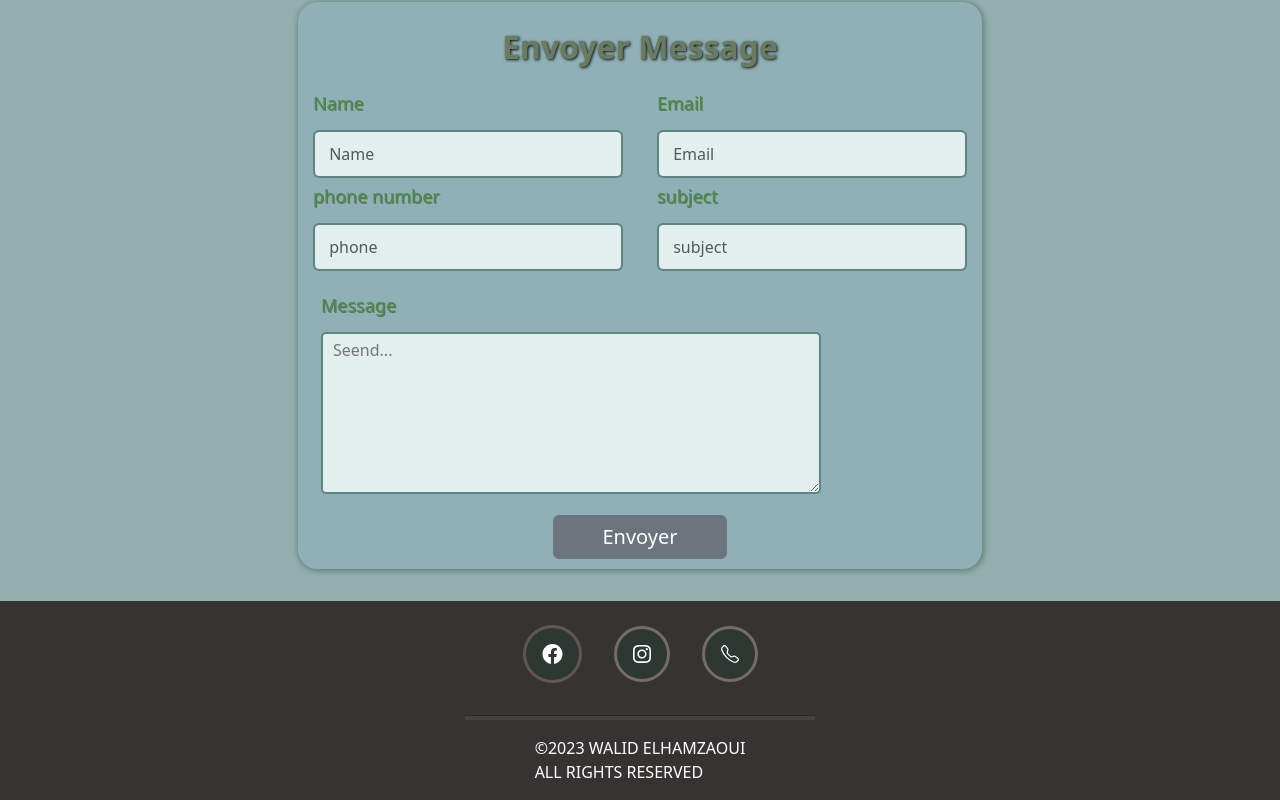
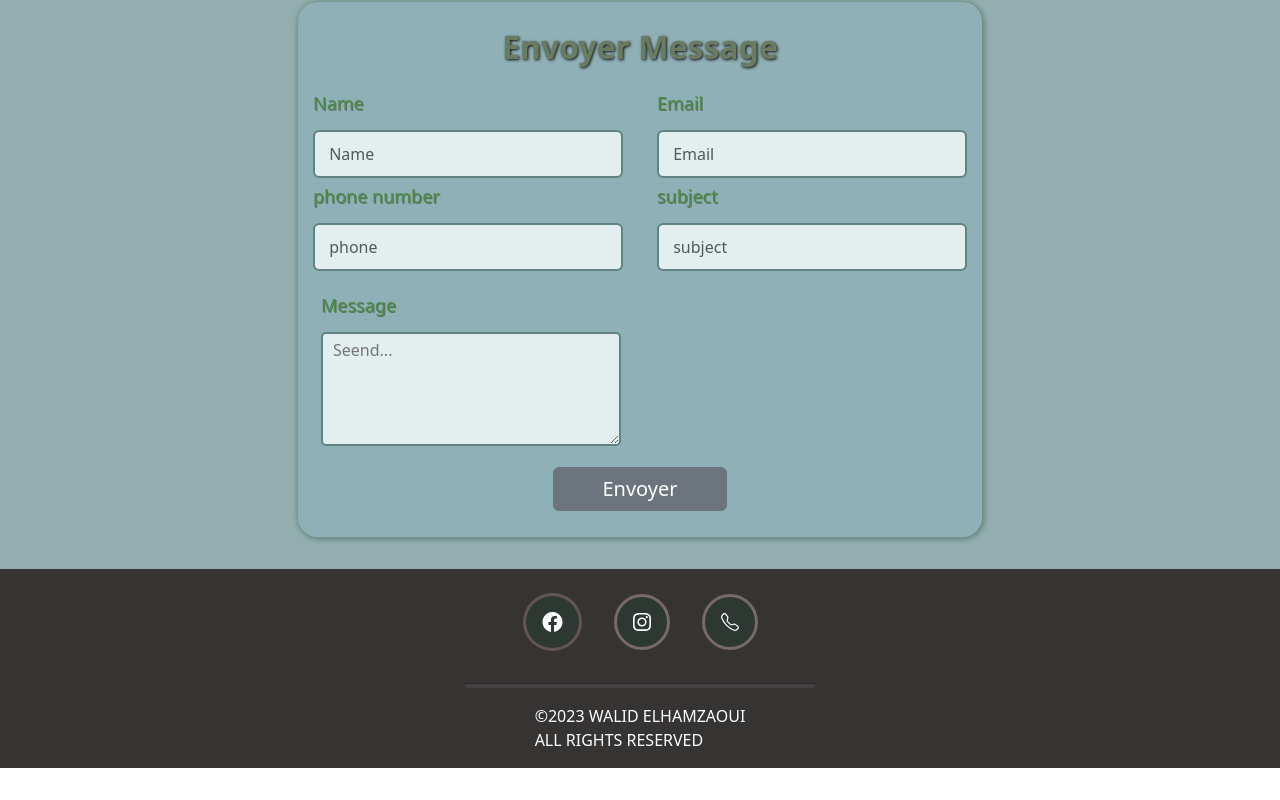
Before and after one commit to walidelhamzaoui/portfolio, a React (Create React App) app: page / in a window 1280 px wide. Shown: the part 3084-3884 px from the top of the page. After the commit the page ends 3852 px from the top, so only its background shows below. Built offline with nearby package versions, Linux system fonts and the light colour scheme.

Commit message:
input form

```diff
--- a/src/form/Form.jsx
+++ b/src/form/Form.jsx
@@ -44,12 +44,12 @@ const userb=useRef();
                     </div>
                     </div>
 
-                    <div className="form-group ps-lg-2   mt-3 d-flex flex-column justify-content-center  ">
+                    <div className="form-group ps-lg-2    mt-3 d-flex flex-column justify-content-center  ">
                     <label className="form-label">Message</label>
-                  <textarea name="description" id="description" cols="60" rows="6" placeholder='Seend...'  className=" pt-lg-1 pt-0   " ></textarea>
+                  <textarea name="description" id="description" cols="60" rows="4" placeholder='Seend...'  className=" pt-lg-1 pt-0   " ></textarea>
 
                     </div>
-                    <div className='text-center pt-3 w-100 '>
+                    <div className='text-center pt-3 w-100 pb-3 '>
                     <button type="button" className=" btn btn-secondary ps-lg-5 pe-lg-5 fs-5 ">Envoyer</button>
 
                     </div>
--- a/src/form/form.css
+++ b/src/form/form.css
@@ -9,7 +9,7 @@ background-color: rgba(237, 246, 244, 0.904);
 /* padding: 10px; */
 }
 .forma textarea{
-    width:500px;
+    width:300px;
 }
 .rows{
 border-radius: 20px;
```
